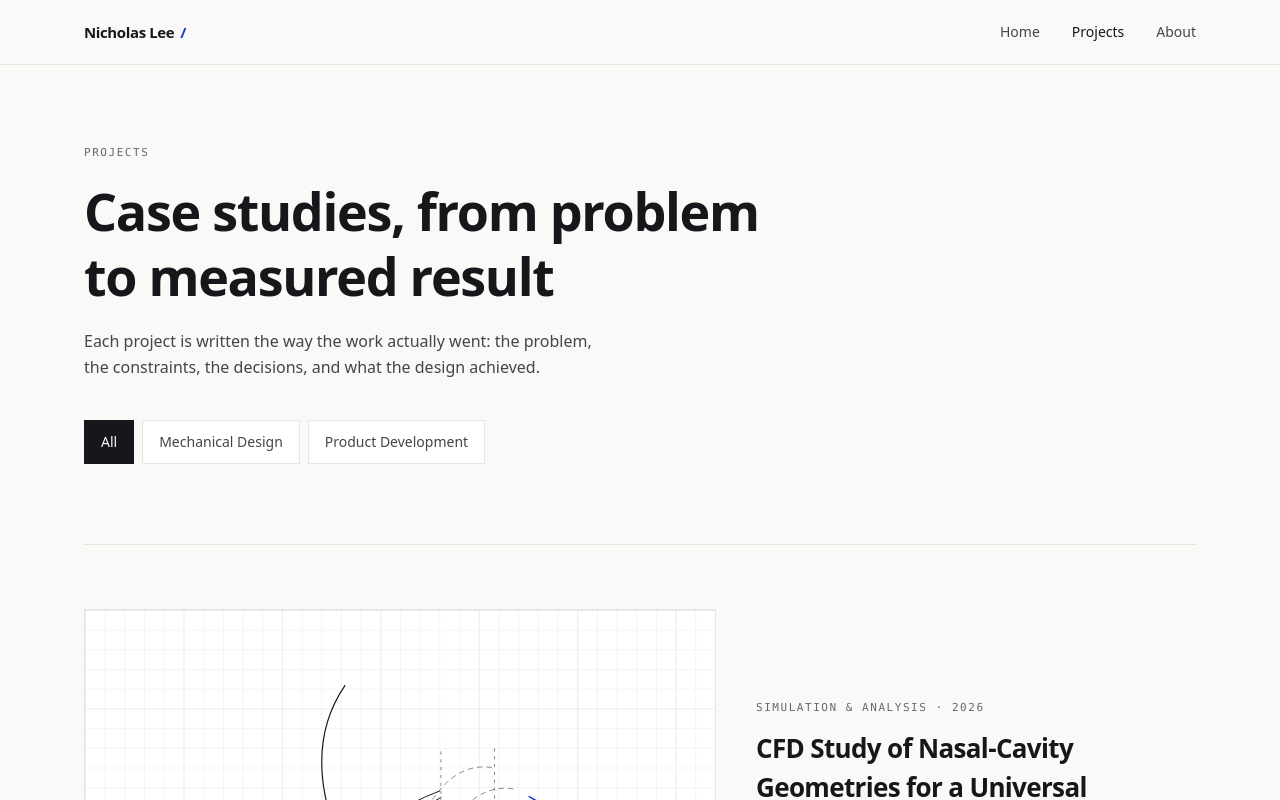
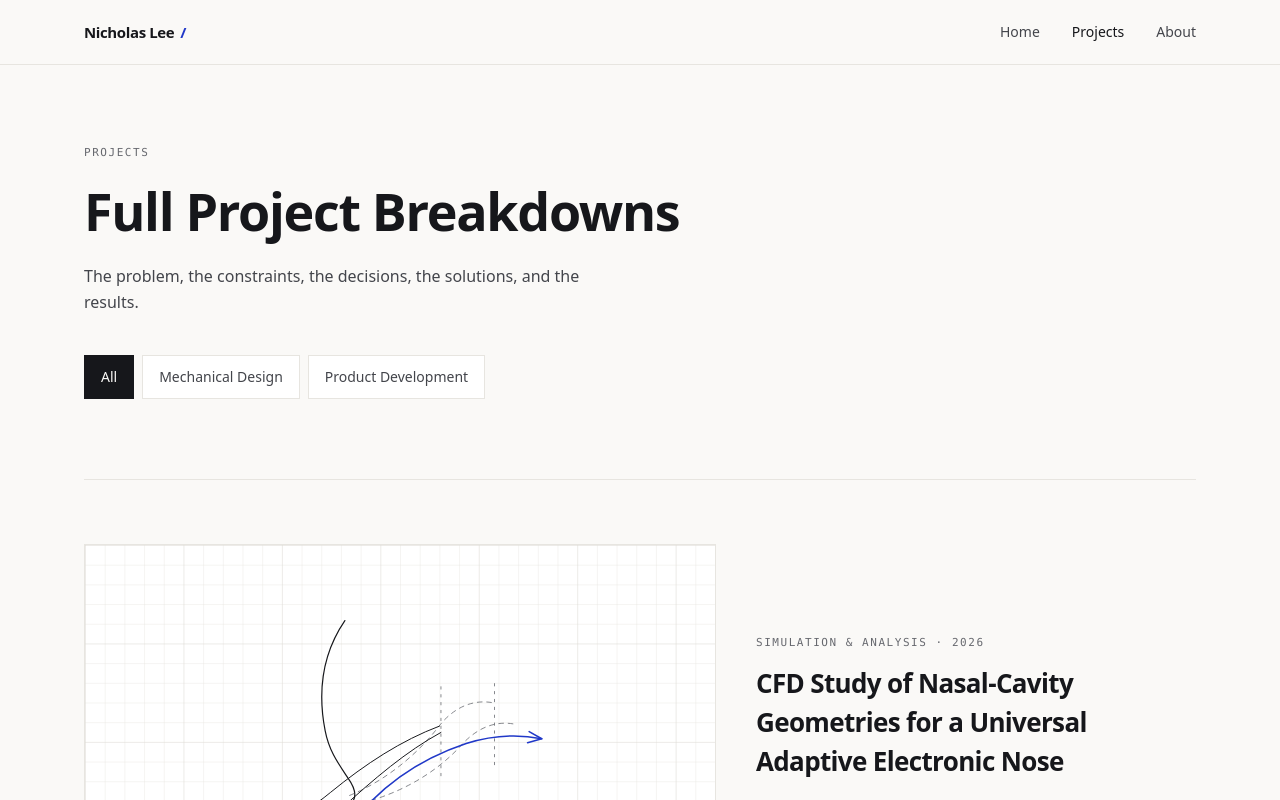
Before and after one commit to nktl-2005/personal-portfolio, a React (Vite) app: page /projects in a window 1280 px wide. Shown: the top 800 px of the page. Built offline with nearby package versions, Linux system fonts and the light colour scheme.

Commit message:
changed main project page

```diff
--- a/src/pages/Projects.tsx
+++ b/src/pages/Projects.tsx
@@ -25,11 +25,10 @@ export default function Projects() {
         <Reveal>
           <p className="meta-label">Projects</p>
           <h1 className="mt-4 max-w-[24ch] font-display text-[clamp(2rem,5vw,3.25rem)] leading-tight font-semibold tracking-tight text-ink">
-            Case studies, from problem to measured result
+            Full Project Breakdowns
           </h1>
           <p className="mt-5 max-w-[56ch] leading-relaxed text-ink-soft">
-            Each project is written the way the work actually went: the problem, the constraints,
-            the decisions, and what the design achieved.
+            The problem, the constraints, the decisions, the solutions, and the results.
           </p>
         </Reveal>
 
```
